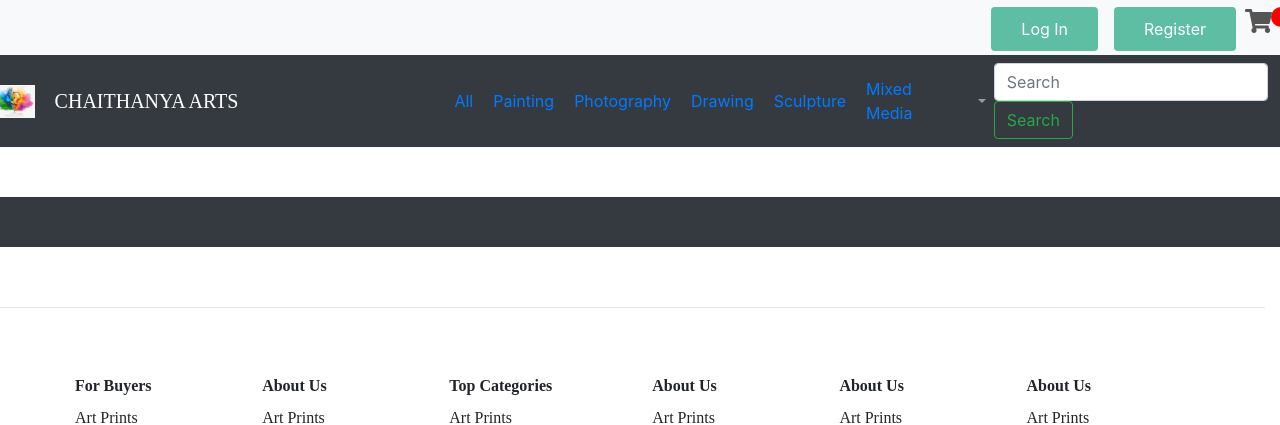
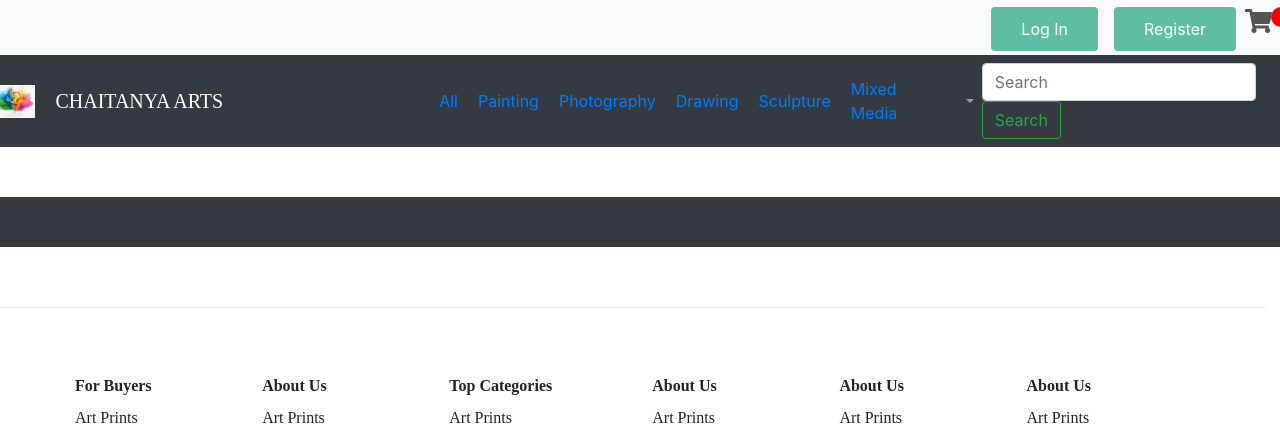
Before and after one commit to Aravindpunnam/Gear, a Django app: template Myapp/templates/store/store.html in a window 1280 px wide. Shown: the top 425 px of the page. Run offline with Django 3.2, Linux system fonts and the light colour scheme; the template is opened without the code that fills it, so the values that code supplies are empty; some libraries are stand-ins or nearby versions.

```diff
--- a/Myapp/templates/store/store.html
+++ b/Myapp/templates/store/store.html
@@ -78,7 +78,7 @@
 </nav>
 <nav class="navbar navbar-expand-lg navbar-dark bg-dark" style="margin-left:-112px;margin-right:-112px;">
         <img  src="{% static 'images/logo.jpg' %}" alt='This is website logo' width="50" height="33" style="margin-right: 20px">
-        <a class="navbar-brand" style="font-family: 'Trocchi', serif;" href="/" >CHAITHANYA ARTS</a>
+        <a class="navbar-brand" style="font-family: 'Trocchi', serif;" href="/" >CHAITANYA ARTS</a>
         <button class="navbar-toggler" type="button" data-toggle="collapse" data-target="#navbarSupportedContent" aria-controls="navbarSupportedContent" aria-expanded="false" aria-label="Toggle navigation">
             <span class="navbar-toggler-icon"></span>
         </button>
```
